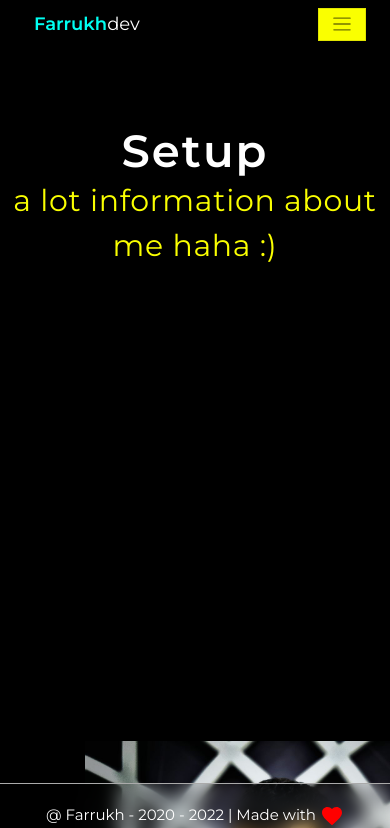
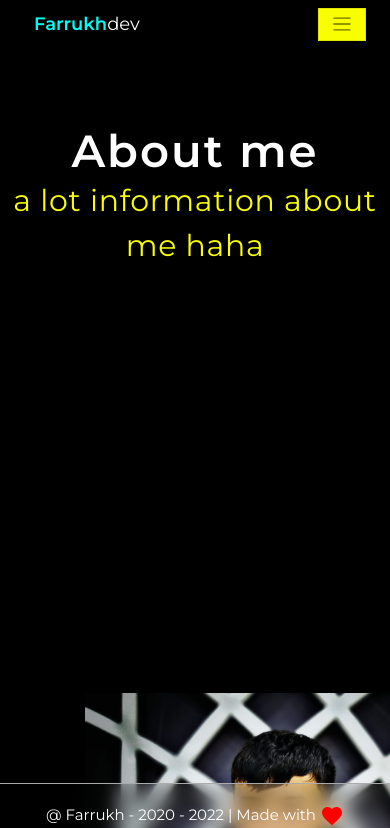
Before and after one commit to Musratovf/farrukh-dev, a React (Create React App) app: page /aboutme in a window 390 px wide. Shown: the top 828 px of the page. Built offline with nearby package versions, Linux system fonts and the light colour scheme.

Commit message:
last responsive file added

```diff
--- a/src/Components/About/Main.jsx
+++ b/src/Components/About/Main.jsx
@@ -17,9 +17,9 @@ const Main = () => {
 					Uzbekistan, and currently i'm living in Samarqand region,
 					Payarik. So I started learning Frontend development since
 					2020 years from Najot Ta'lim Academy
-					<div>
+					<>
 						<b>Why I chose Frontend?</b>
-					</div>
+					</>
 					Obcaecati velit nobis beatae, vero esse aliquid sed quaerat.
 					Impedit, laudantium.
 				</p>
--- a/src/Components/About/PageInfo.jsx
+++ b/src/Components/About/PageInfo.jsx
@@ -4,8 +4,8 @@ const PageInfo = () => {
 	return (
 		<div>
 			<div className='titles'>
-				<h3 className='title1'>Setup</h3>
-				<p className='title2'> a lot information about me haha :) </p>
+				<h3 className='title1'>About me</h3>
+				<p className='title2'> a lot information about me haha </p>
 			</div>
 		</div>
 	);
```
